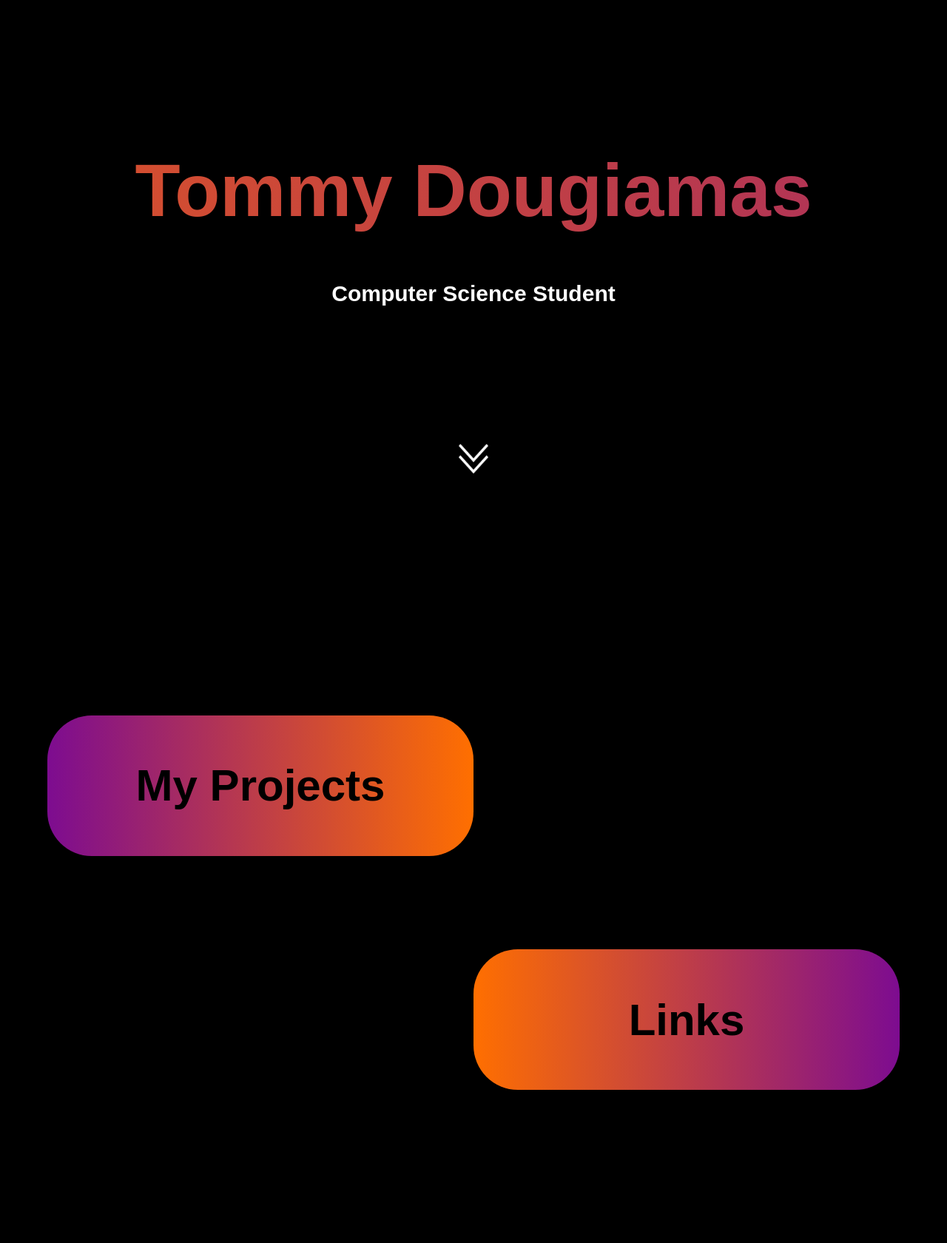
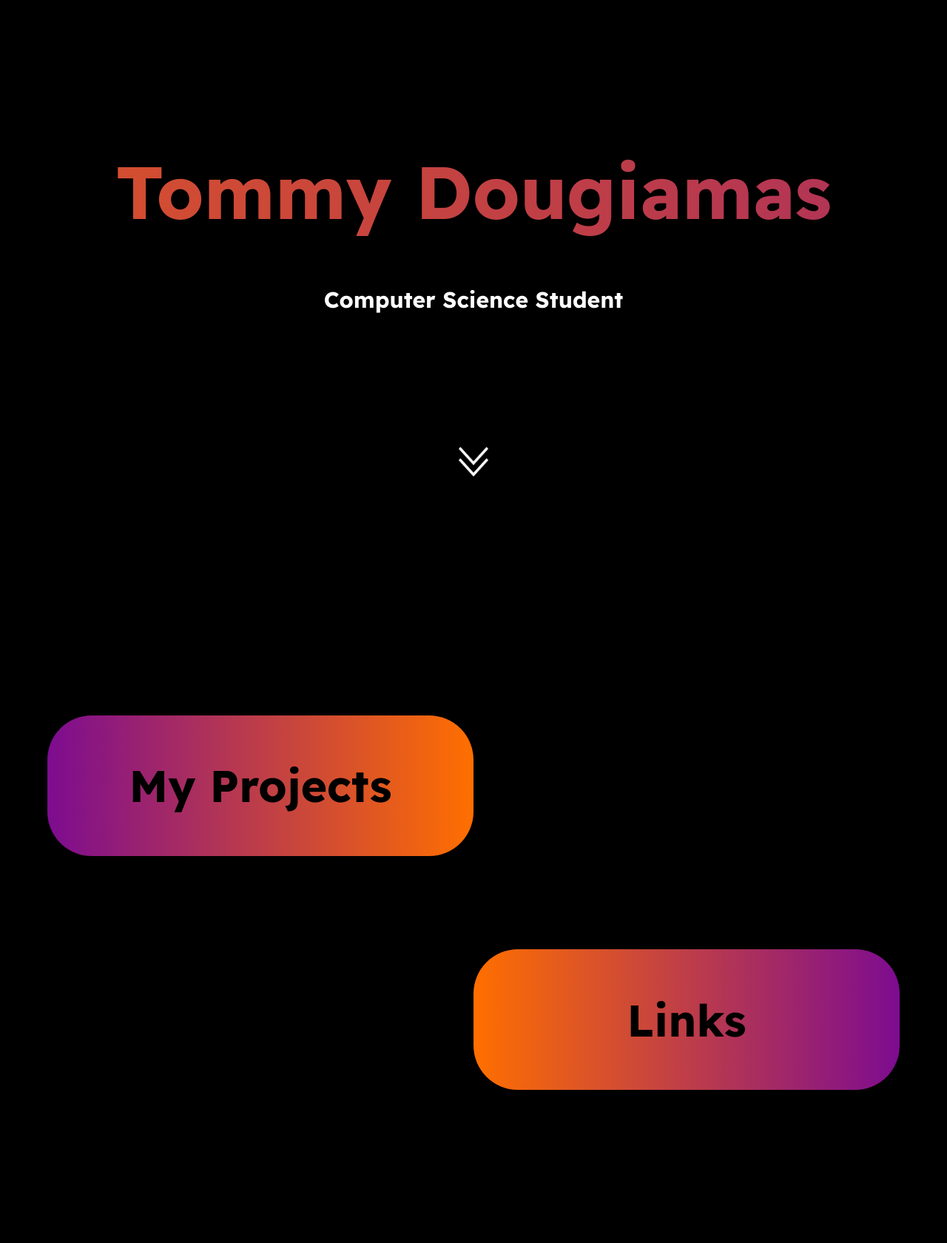
Before and after one commit to exciteabletom/tomdougiamas.com, a Django app: page / in a window 1280 px wide. Shown: the whole page at 74% size. Run offline with Django 3.2, Linux system fonts and the light colour scheme; style sheets or scripts are compiled from the project's sources; some libraries are stand-ins or nearby versions.

Commit message:
add nice font

```diff
--- a/tomdougiamas/static/css/fonts.scss
+++ b/tomdougiamas/static/css/fonts.scss
@@ -14,5 +14,19 @@ html {
 }
 
 h1, h2, h3, h4, h5, h6, p, a, span {
-  font-family: sans-serif;
+  font-family: ReadexPro, sans-serif;
 }
+
+@font-face {
+  src: url("/static/font/ReadexPro-Regular.ttf");
+  font-family: ReadexPro;
+  font-weight: normal;
+  font-display: swap;
+}
+
+@font-face {
+  src: url("/static/font/ReadexPro-Bold.ttf");
+  font-family: ReadexPro;
+  font-weight: bold;
+  font-display: swap;
+}
```
Also changed, not shown: tomdougiamas/static/font/ReadexPro-Bold.ttf (added), tomdougiamas/static/font/ReadexPro-Regular.ttf (added).
